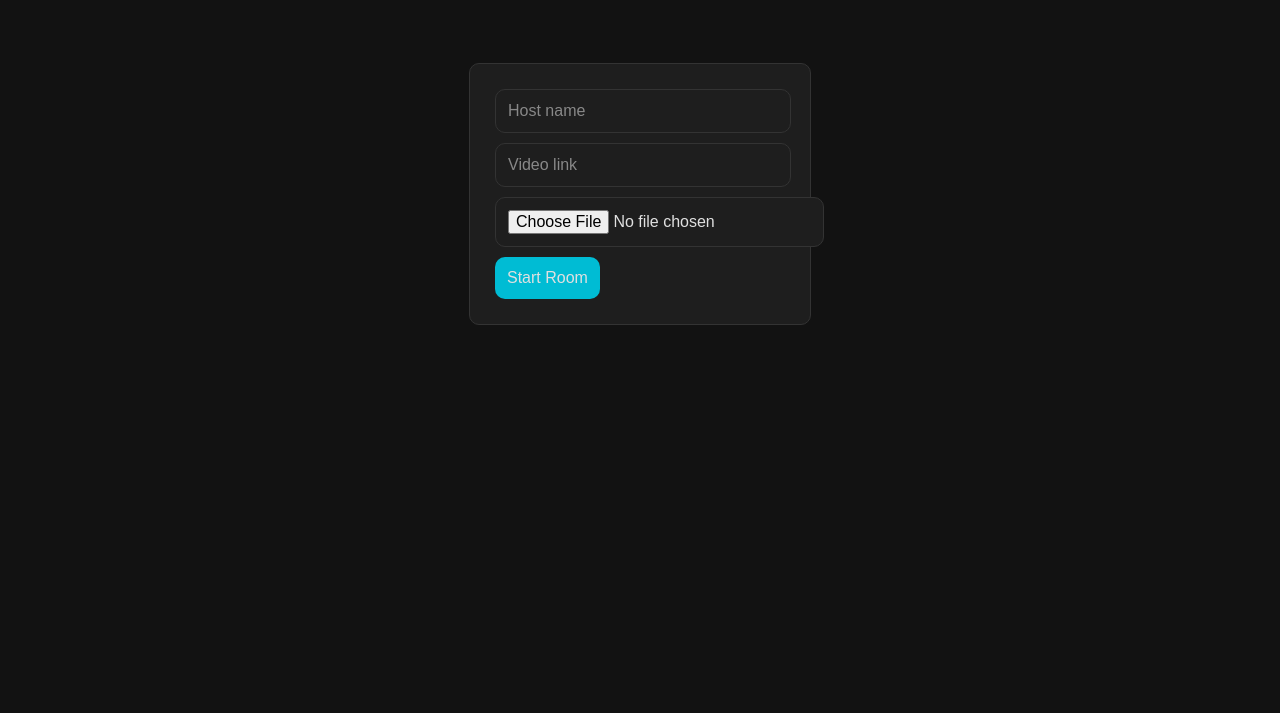
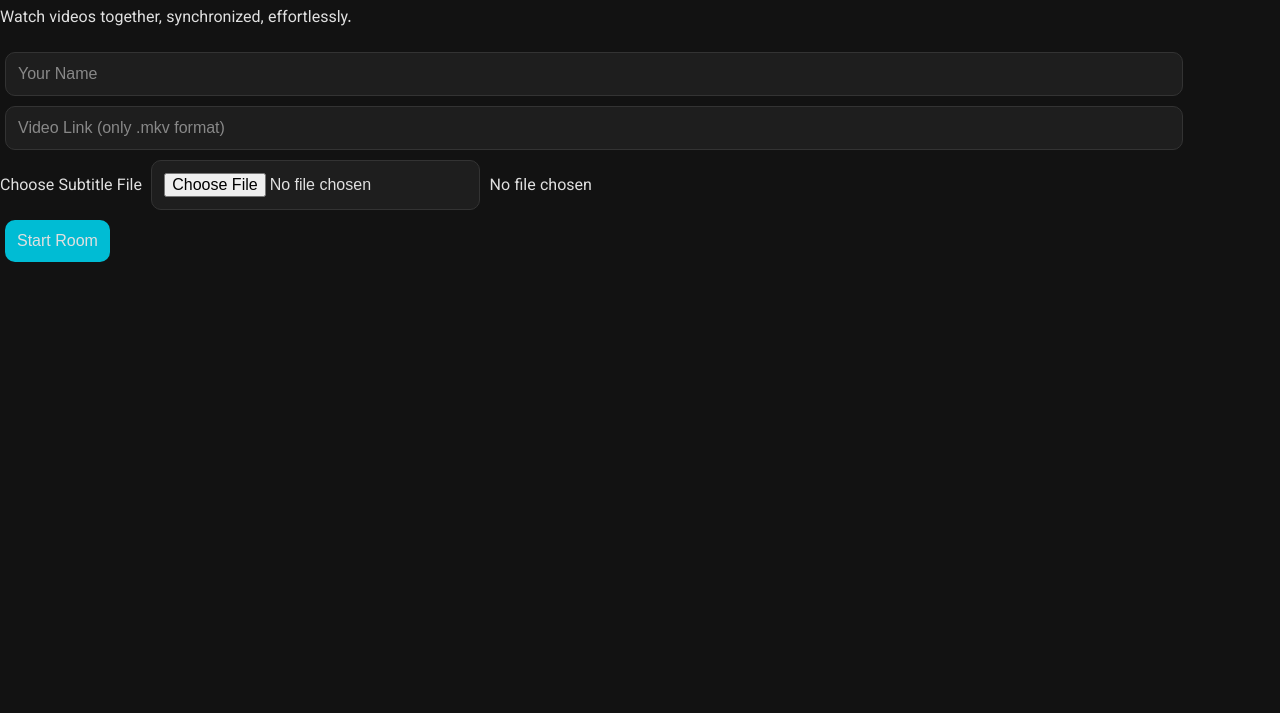
Before and after one commit to asamaree/bahambin, a website: page public/index.html in a window 1280 px wide. Shown: the part 87-800 px from the top of the page. Drawn offline with Linux system fonts and the light colour scheme.

Commit message:
Update index.html

```diff
--- a/public/index.html
+++ b/public/index.html
@@ -5,15 +5,41 @@
     <meta name="viewport" content="width=device-width, initial-scale=1.0">
     <title>Create Video Room</title>
     <link rel="stylesheet" href="/style.css">
+    <link href="https://fonts.googleapis.com/css2?family=Vazirmatn:wght@400;700&display=swap" rel="stylesheet">
 </head>
 <body>
-    <div class="center-box">
-        <form action="/upload-and-create" method="POST" enctype="multipart/form-data">
-            <input type="text" name="username" placeholder="Host name" required><br>
-            <input type="text" name="video" placeholder="Video link" required><br>
-            <input type="file" name="srtSubtitle" accept=".srt" title="Upload SRT Subtitle (Optional)"><br>
-            <button type="submit">Start Room</button>
-        </form>
+    <div class="main-container">
+        <div class="auth-card">
+            <h1>BahamBin</h1>
+            <p class="tagline">Watch videos together, synchronized, effortlessly.</p>
+            <form action="/upload-and-create" method="POST" enctype="multipart/form-data" class="create-room-form">
+                <div class="form-group">
+                    <input type="text" name="username" placeholder="Your Name" required>
+                </div>
+                <div class="form-group">
+                    <input type="text" name="video" placeholder="Video Link (only .mkv format)" required>
+                </div>
+                <div class="form-group file-upload-group">
+                    <label for="srtSubtitle" class="custom-file-upload">
+                        Choose Subtitle File
+                    </label>
+                    <input type="file" id="srtSubtitle" name="srtSubtitle" accept=".srt" title="Upload SRT Subtitle (Optional)">
+                    <span id="file-name" class="file-name">No file chosen</span>
+                </div>
+                <button type="submit" class="submit-button">Start Room</button>
+            </form>
+        </div>
     </div>
+    <script>
+        // JavaScript to display the selected file name
+        document.getElementById('srtSubtitle').addEventListener('change', function() {
+            const fileNameSpan = document.getElementById('file-name');
+            if (this.files && this.files.length > 0) {
+                fileNameSpan.textContent = this.files[0].name;
+            } else {
+                fileNameSpan.textContent = 'No file chosen';
+            }
+        });
+    </script>
 </body>
 </html>
```
